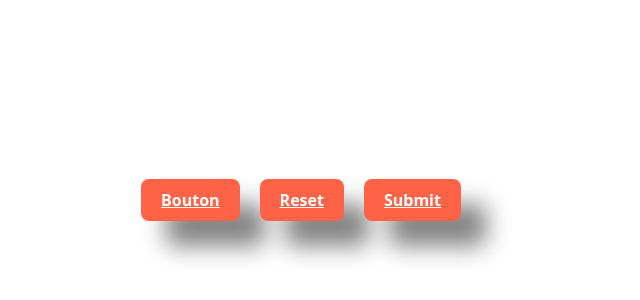
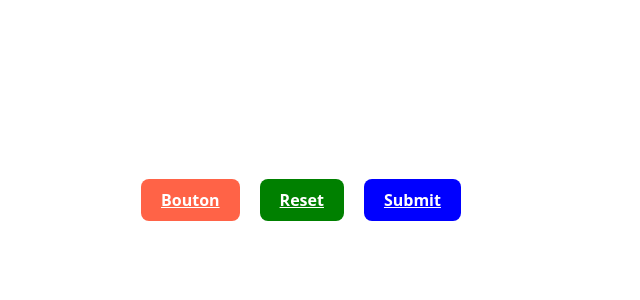
Before and after one commit to kevinr-onisep/formation-react, a React (Vite) app: page / in a window 1280 px wide. Shown: the part 200-500 px from the top of the page, without its empty margins (339-979 px from the left). Built offline with nearby package versions, Linux system fonts and the light colour scheme; the HTML template or start-up script is replaced by a standard one.

Commit message:
Prettier

```diff
--- a/src/App/App.tsx
+++ b/src/App/App.tsx
@@ -3,9 +3,9 @@ import Button from './components/ui/Button/Button';
 
 function App() {
   return <div>
-    <Button children={"Bouton"}></Button>
-    <Button children={"Reset"} type='reset' />
-    <Button children={"Submit"} type='submit' />
+    <Button children={"Bouton"} color='tomato'></Button>
+    <Button children={"Reset"} color='green' type='reset' />
+    <Button children={"Submit"} color='blue' type='submit' />
   </div>
 }
 
--- a/src/App/components/ui/Button/Button.module.css
+++ b/src/App/components/ui/Button/Button.module.css
@@ -3,9 +3,14 @@
     margin: 0 10px;
     border-radius: 8px;
     border: none;
-    box-shadow: 25px 25px 25px grey;
     font-weight: 900;
     text-decoration: underline;
-    background-color: tomato;
     color: white;
 }
+
+.Button:hover {
+    text-decoration: none;
+    background-color: darkslateblue;
+    box-shadow: 0px 25px 25px grey;
+    transition-duration: .5s;
+}
--- a/src/App/components/ui/Button/Button.tsx
+++ b/src/App/components/ui/Button/Button.tsx
@@ -1,21 +1,26 @@
 import type React from "react";
-import style from './Button.module.css';
+import style from "./Button.module.css";
 
 interface IButtonProps {
-    type: 'reset' | 'submit' | 'button';
-    children: React.ReactNode | string | Array<React.ReactElement|string>;
+  color?: string;
+  type: "reset" | "submit" | "button";
+  children: React.ReactNode | string | Array<React.ReactElement | string>;
 }
 
-const Button: React.FC<IButtonProps> = ({type = 'button', children}) => {
+const Button: React.FC<IButtonProps> = ({
+  type = "button",
+  children,
+  color,
+}) => {
   const handleClick = () => {
     switch (type) {
-            case 'reset':
+      case "reset":
         onReset();
         break;
-            case 'submit':
+      case "submit":
         onSubmit();
         break;
-            case 'button':
+      case "button":
         onPressButton();
         break;
       default:
@@ -23,8 +28,16 @@ const Button: React.FC<IButtonProps> = ({type = 'button', children}) => {
     }
   };
 
-    return <button className={style.Button} onClick={handleClick}>{children}</button>;
-}
+  return (
+    <button
+      className={style.Button}
+      onClick={handleClick}
+      style={{ backgroundColor: color }}
+    >
+      {children}
+    </button>
+  );
+};
 
 export default Button;
 
```
Lines whose indentation alone changed are shown as unchanged.
